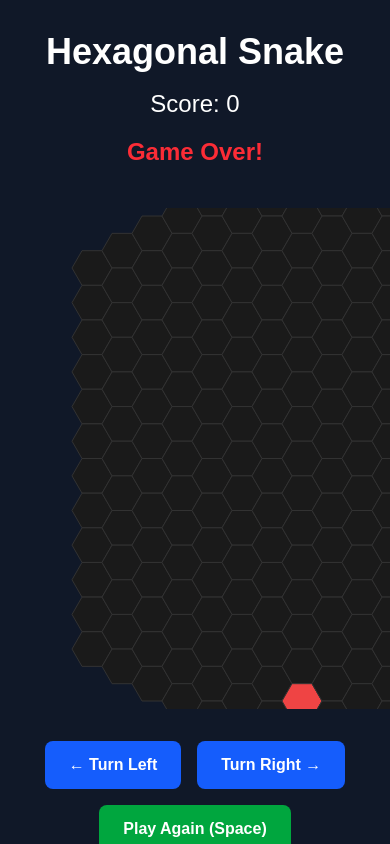
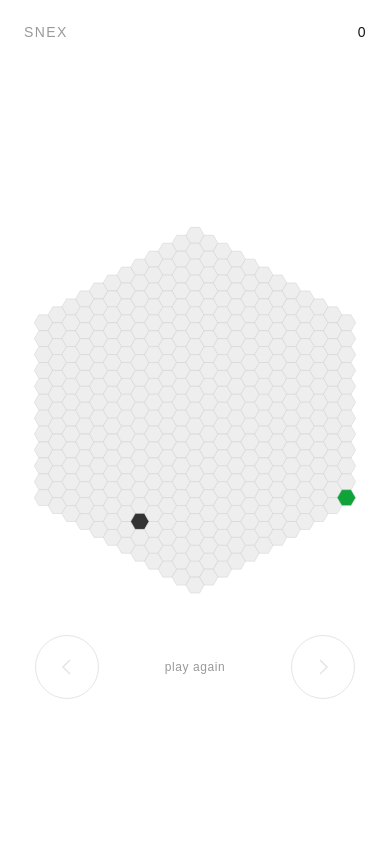
Before and after one commit to colecharb/snex, a Next.js app: page / in a window 390 px wide. Built offline with nearby package versions, Linux system fonts and the light colour scheme.

Commit message:
feat(ui): redesign game layout with responsive mobile controls

```diff
--- a/components/HexSnakeGame.tsx
+++ b/components/HexSnakeGame.tsx
@@ -1,7 +1,8 @@
-'use client';
+"use client";
 
-import { useSnakeGame } from '@/hooks/useSnakeGame';
-import { HexCoord, hexToPixel, hexToKey, hexEqual } from '@/lib/hexGrid';
+import { useState, useEffect } from "react";
+import { useSnakeGame } from "@/hooks/useSnakeGame";
+import { HexCoord, hexToPixel, hexToKey, hexEqual } from "@/lib/hexGrid";
 
 const HEX_SIZE = 20; // Size of each hexagon
 const STROKE_WIDTH = 1;
@@ -15,7 +16,10 @@ function hexagonPath(size: number): string {
     const y = size * Math.sin(angle);
     points.push([x, y]);
   }
-  return points.map((p, i) => `${i === 0 ? 'M' : 'L'} ${p[0]},${p[1]}`).join(' ') + ' Z';
+  return (
+    points.map((p, i) => `${i === 0 ? "M" : "L"} ${p[0]},${p[1]}`).join(" ") +
+    " Z"
+  );
 }
 
 interface HexagonProps {
@@ -26,7 +30,13 @@ interface HexagonProps {
   strokeWidth?: number;
 }
 
-function Hexagon({ hex, size, fill, stroke = '#333', strokeWidth = STROKE_WIDTH }: HexagonProps) {
+function Hexagon({
+  hex,
+  size,
+  fill,
+  stroke = "#333",
+  strokeWidth = STROKE_WIDTH,
+}: HexagonProps) {
   const { x, y } = hexToPixel(hex, size);
   const path = hexagonPath(size);
 
@@ -38,6 +48,7 @@ function Hexagon({ hex, size, fill, stroke = '#333', strokeWidth = STROKE_WIDTH
 }
 
 export default function HexSnakeGame() {
+  const [mounted, setMounted] = useState(false);
   const {
     snake,
     food,
@@ -49,46 +60,67 @@ export default function HexSnakeGame() {
     resetGame,
     togglePause,
     turn,
-  } = useSnakeGame(11); // 11 radius = 12 cells per edge (0 to 11 inclusive)
+  } = useSnakeGame(11);
+
+  useEffect(() => {
+    setMounted(true);
+  }, []);
 
   const snakeSet = new Set(snake.map(hexToKey));
   const snakeHead = snake[0];
 
-  // Calculate SVG viewBox
-  const padding = HEX_SIZE * 3;
-  const gridWidth = HEX_SIZE * 3 * gridRadius + padding * 2;
-  const gridHeight = HEX_SIZE * Math.sqrt(3) * gridRadius + padding * 2;
+  // Calculate SVG viewBox - account for full grid extent plus hex size at edges
+  const padding = HEX_SIZE * 2;
+  const gridWidth = HEX_SIZE * (3 * gridRadius + 2) + padding * 2;
+  const gridHeight =
+    HEX_SIZE * Math.sqrt(3) * (2 * gridRadius + 1) + padding * 2;
+  const aspectRatio = gridWidth / gridHeight;
 
   return (
-    <div className="flex flex-col items-center justify-center min-h-screen bg-gray-900 text-white p-8">
-      <div className="mb-8 text-center">
-        <h1 className="text-4xl font-bold mb-4">Hexagonal Snake</h1>
-        <div className="text-2xl mb-4">Score: {score}</div>
-        {gameOver && (
-          <div className="text-red-500 text-2xl font-bold mb-2">Game Over!</div>
-        )}
-        {isPaused && !gameOver && (
-          <div className="text-yellow-500 text-2xl font-bold mb-2">Paused</div>
-        )}
+    <div
+      className="flex flex-col overflow-hidden mx-auto w-full"
+      style={{
+        height: "100dvh",
+        maxWidth: "1000px",
+        backgroundColor: "var(--background)",
+        color: "var(--foreground)",
+      }}
+    >
+      {/* Header - fixed height */}
+      <div className="h-16 flex items-center justify-between px-6 shrink-0">
+        <span
+          className="text-sm font-light tracking-widest uppercase"
+          style={{ color: "var(--muted)" }}
+        >
+          Snex
+        </span>
+        <span className="text-sm font-light tracking-wide tabular-nums">
+          {score}
+        </span>
       </div>
 
+      {/* Game board and controls */}
+      <div className="flex-1 min-h-0 w-full flex flex-col items-center justify-center px-4">
         <svg
-        width={gridWidth}
-        height={gridHeight}
           viewBox={`${-gridWidth / 2} ${-gridHeight / 2} ${gridWidth} ${gridHeight}`}
-        className="mx-auto mb-8"
+          className="shrink min-h-0"
+          style={{
+            aspectRatio: aspectRatio,
+            maxHeight: "100%",
+            maxWidth: "100%",
+          }}
         >
-        {/* Grid cells */}
-        {allCells.map((hex) => {
+          {mounted &&
+            allCells.map((hex) => {
               const key = hexToKey(hex);
               const isSnake = snakeSet.has(key);
               const isHead = hexEqual(hex, snakeHead);
               const isFood = food && hexEqual(hex, food);
 
-          let fill = '#1a1a1a';
-          if (isFood) fill = '#ef4444'; // Red for food
-          else if (isHead) fill = '#22c55e'; // Green for head
-          else if (isSnake) fill = '#4ade80'; // Light green for body
+              let fill = "var(--cell-fill)";
+              if (isFood) fill = "var(--food-fill)";
+              else if (isHead) fill = "var(--snake-head)";
+              else if (isSnake) fill = "var(--snake-body)";
 
               return (
                 <Hexagon
@@ -96,54 +128,99 @@ export default function HexSnakeGame() {
                   hex={hex}
                   size={HEX_SIZE}
                   fill={fill}
-              stroke="#333"
+                  stroke="var(--cell-stroke)"
                 />
               );
             })}
         </svg>
 
-      <div className="space-y-4 text-center">
-        <div className="space-x-4">
+        {/* Mobile touch controls - immediately below board */}
+        <div className="flex md:hidden items-center gap-8 w-full max-w-xs justify-between mt-6 shrink-0">
           <button
-            onClick={() => turn('left')}
-            className="px-6 py-3 bg-blue-600 hover:bg-blue-700 rounded-lg font-semibold transition-colors"
-            disabled={gameOver}
+            onPointerDown={() => turn("left")}
+            disabled={gameOver || isPaused}
+            className="w-16 h-16 rounded-full border flex items-center justify-center touch-none transition-colors"
+            style={{
+              borderColor: "var(--border)",
+              color: gameOver || isPaused ? "var(--border)" : "var(--muted)",
+            }}
           >
-            ← Turn Left
+            <svg
+              width="24"
+              height="24"
+              viewBox="0 0 24 24"
+              fill="none"
+              stroke="currentColor"
+              strokeWidth="1.5"
+            >
+              <path d="M15 19l-7-7 7-7" />
+            </svg>
           </button>
           <button
-            onClick={() => turn('right')}
-            className="px-6 py-3 bg-blue-600 hover:bg-blue-700 rounded-lg font-semibold transition-colors"
-            disabled={gameOver}
+            onPointerDown={gameOver ? resetGame : togglePause}
+            className="text-xs tracking-wider transition-colors touch-none"
+            style={{ color: "var(--muted)" }}
           >
-            Turn Right →
+            {gameOver ? "play again" : isPaused ? "resume" : "pause"}
+          </button>
+          <button
+            onPointerDown={() => turn("right")}
+            disabled={gameOver || isPaused}
+            className="w-16 h-16 rounded-full border flex items-center justify-center touch-none transition-colors"
+            style={{
+              borderColor: "var(--border)",
+              color: gameOver || isPaused ? "var(--border)" : "var(--muted)",
+            }}
+          >
+            <svg
+              width="24"
+              height="24"
+              viewBox="0 0 24 24"
+              fill="none"
+              stroke="currentColor"
+              strokeWidth="1.5"
+            >
+              <path d="M9 5l7 7-7 7" />
+            </svg>
           </button>
         </div>
+      </div>
 
-        <div className="space-x-4">
+      {/* Footer - desktop only with safe area padding */}
+      <div
+        className="h-12 hidden md:flex items-center justify-center shrink-0 px-6"
+        style={{ paddingBottom: "env(safe-area-inset-bottom, 0px)" }}
+      >
         {gameOver ? (
           <button
             onClick={resetGame}
-              className="px-6 py-3 bg-green-600 hover:bg-green-700 rounded-lg font-semibold transition-colors"
+            className="text-sm tracking-wide transition-colors"
+            style={{ color: "var(--muted)" }}
           >
-              Play Again (Space)
+            play again
+          </button>
+        ) : isPaused ? (
+          <button
+            onClick={togglePause}
+            className="text-sm tracking-wide transition-colors"
+            style={{ color: "var(--muted)" }}
+          >
+            resume
           </button>
         ) : (
-            <button
-              onClick={togglePause}
-              className="px-6 py-3 bg-yellow-600 hover:bg-yellow-700 rounded-lg font-semibold transition-colors"
+          <span
+            className="text-xs tracking-wider"
+            style={{ color: "var(--muted-foreground)" }}
           >
-              {isPaused ? 'Resume' : 'Pause'} (Space)
-            </button>
+            A / D to turn
+          </span>
         )}
       </div>
-
-        <div className="text-sm text-gray-400 mt-8">
-          <div className="mb-2">Controls:</div>
-          <div>← → Arrow keys to turn left/right</div>
-          <div>Space to pause/resume</div>
-        </div>
-      </div>
+      {/* Mobile safe area spacer */}
+      <div
+        className="md:hidden shrink-0"
+        style={{ paddingBottom: "env(safe-area-inset-bottom, 0px)" }}
+      />
     </div>
   );
 }
```
Lines whose indentation alone changed are shown as unchanged.
